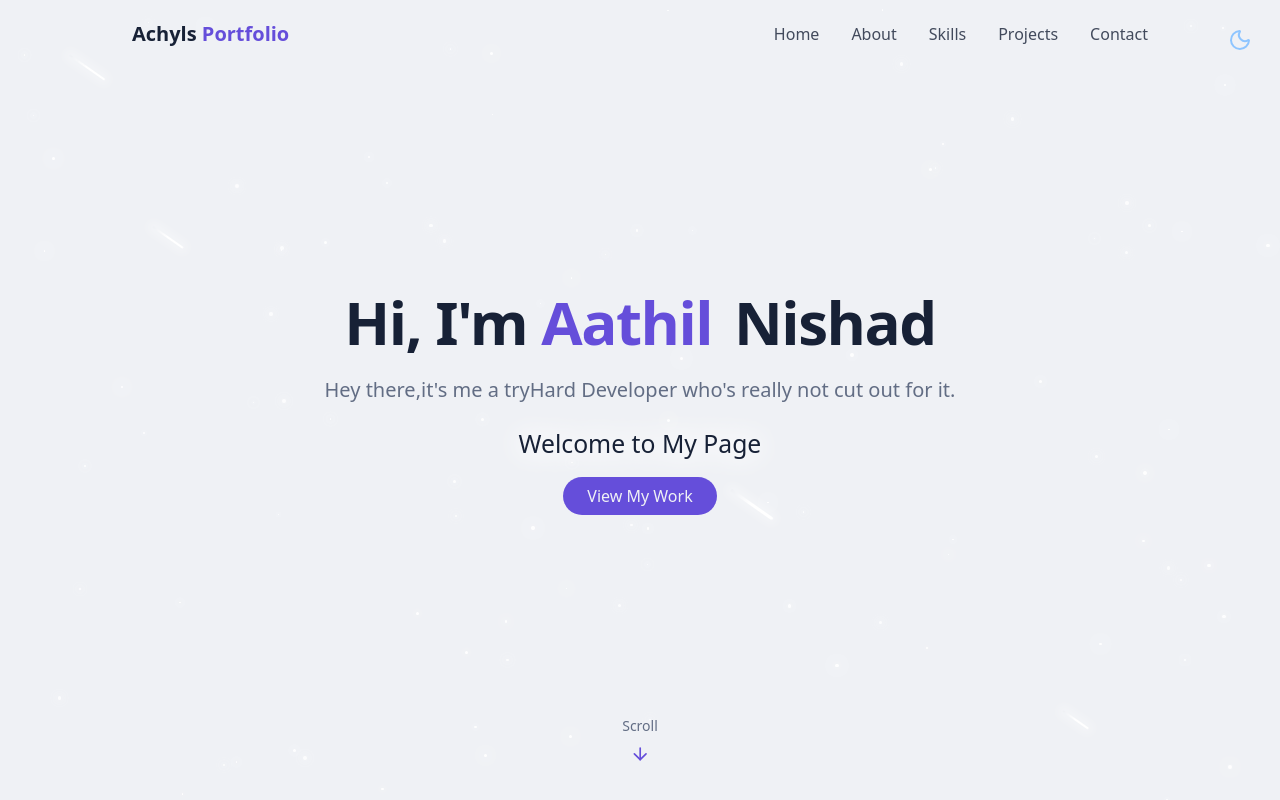
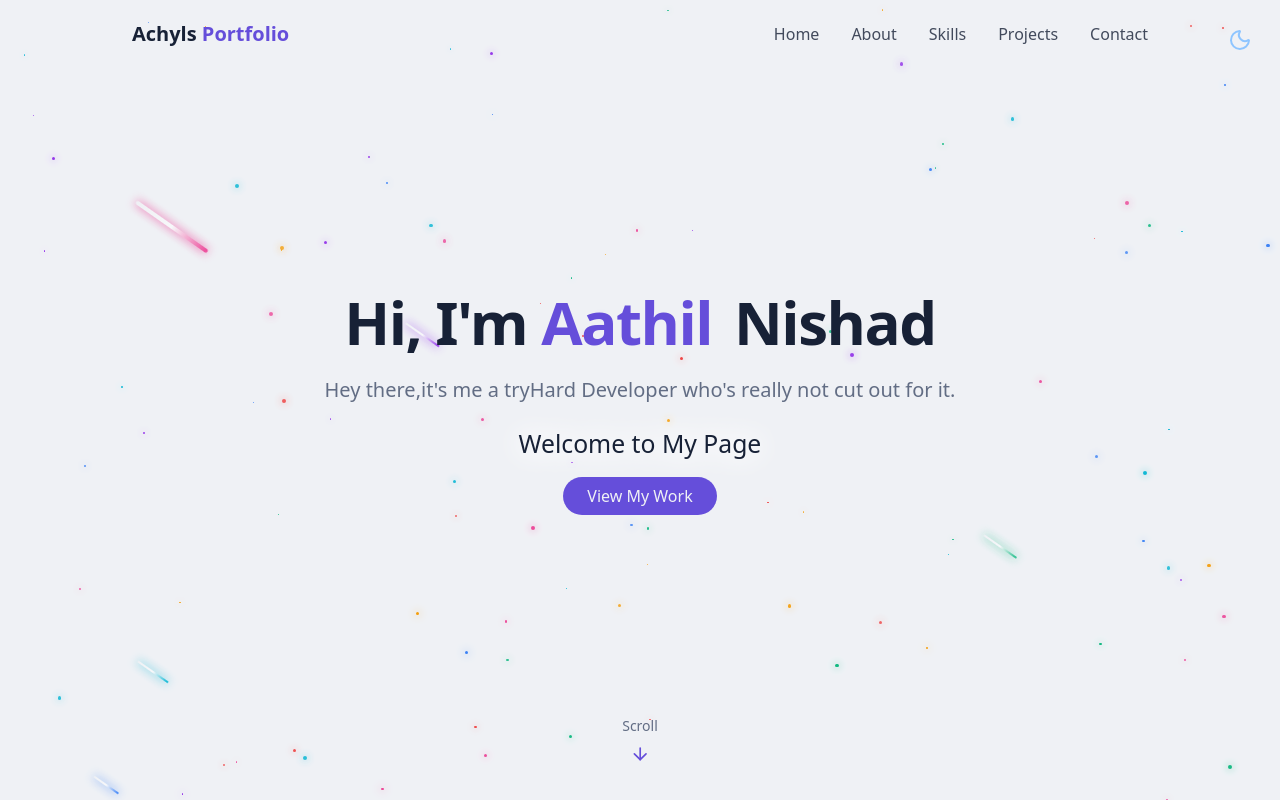
Before and after one commit to Achlys2004/Portfolio, a React (Vite) app: page / in a window 1280 px wide. Shown: the top 800 px of the page. Built offline with nearby package versions, Linux system fonts and the light colour scheme.

Commit message:
Light theme is beautiful now

```diff
--- a/src/Components/StarBackground.jsx
+++ b/src/Components/StarBackground.jsx
@@ -7,8 +7,22 @@ import { useEffect, useState } from "react";
 export const StarBackground = () => {
   const [stars, setStars] = useState([]);
   const [meteors, setMeteors] = useState([]);
+  const [isDark, setIsDark] = useState(false);
 
   useEffect(() => {
+    // Check initial theme
+    setIsDark(document.documentElement.classList.contains("dark"));
+
+    // Watch for theme changes
+    const observer = new MutationObserver(() => {
+      setIsDark(document.documentElement.classList.contains("dark"));
+    });
+
+    observer.observe(document.documentElement, {
+      attributes: true,
+      attributeFilter: ["class"],
+    });
+
     generateStars();
     generateMeteors();
 
@@ -17,7 +31,10 @@ export const StarBackground = () => {
     };
     window.addEventListener("resize", handleResize);
 
-    return () => window.removeEventListener("resize", handleResize);
+    return () => {
+      window.removeEventListener("resize", handleResize);
+      observer.disconnect();
+    };
   }, []);
 
   const generateStars = () => {
@@ -55,7 +72,7 @@ export const StarBackground = () => {
         x: Math.random() * 100,
         y: Math.random() * 100,
         opacity: Math.random() * 0.6 + 0.2,
-
+        delay: Math.random() * 3,
         animationDuration: Math.random() * 4 + 2,
       });
     }
@@ -64,11 +81,12 @@ export const StarBackground = () => {
   };
 
   return (
-    <div className="fixed inset-0 overflow-hidden pointer-events-none z-0">
-      {/* Stars */}
-      {stars.map((star) => (
+    <div className="fixed inset-0 overflow-hidden pointer-events-none z-10">
+      {/* DARK THEME STARS - Original white styling */}
+      {isDark &&
+        stars.map((star) => (
           <div
-          key={star.id}
+            key={`dark-star-${star.id}`}
             className="star animate-pulse-subtle"
             style={{
               width: `${star.size}px`,
@@ -80,10 +98,44 @@ export const StarBackground = () => {
             }}
           />
         ))}
-      {/* Meteors */}
-      {meteors.map((meteor) => (
+
+      {/* LIGHT THEME STARS - Colorful styling */}
+      {!isDark &&
+        stars.map((star) => {
+          const lightColors = [
+            "#3B82F6",
+            "#9333EA",
+            "#EC4899",
+            "#06B6D4",
+            "#10B981",
+            "#F59E0B",
+            "#EF4444",
+          ];
+          const color = lightColors[star.id % lightColors.length];
+
+          return (
             <div
-          key={meteor.id}
+              key={`light-star-${star.id}`}
+              className="absolute rounded-full animate-pulse-subtle-light"
+              style={{
+                width: `${star.size}px`,
+                height: `${star.size}px`,
+                left: `${star.x}%`,
+                top: `${star.y}%`,
+                opacity: star.opacity,
+                animationDuration: `${star.animationDuration}s`,
+                backgroundColor: color,
+                boxShadow: `0 0 8px ${color}`,
+              }}
+            />
+          );
+        })}
+
+      {/* DARK THEME METEORS - Original white styling */}
+      {isDark &&
+        meteors.map((meteor) => (
+          <div
+            key={`dark-meteor-${meteor.id}`}
             className="meteor animate-meteor"
             style={{
               width: `${meteor.size * 30}px`,
@@ -95,6 +147,38 @@ export const StarBackground = () => {
             }}
           />
         ))}
+
+      {/* LIGHT THEME METEORS - Colorful styling */}
+      {!isDark &&
+        meteors.map((meteor) => {
+          const meteorColors = [
+            { bg: "#3B82F6", shadow: "#3B82F6" },
+            { bg: "#9333EA", shadow: "#9333EA" },
+            { bg: "#EC4899", shadow: "#EC4899" },
+            { bg: "#06B6D4", shadow: "#06B6D4" },
+            { bg: "#10B981", shadow: "#10B981" },
+          ];
+          const color = meteorColors[meteor.id % meteorColors.length];
+
+          return (
+            <div
+              key={`light-meteor-${meteor.id}`}
+              className="absolute animate-meteor-light"
+              style={{
+                width: `${meteor.size * 30}px`,
+                height: `${meteor.size * 1.5}px`,
+                left: `${meteor.x}%`,
+                top: `${meteor.y}%`,
+                animationDuration: `${meteor.animationDuration}s`,
+                background: `linear-gradient(to right, ${color.bg} 0%, rgba(255, 255, 255, 0.5) 50%, transparent 100%)`,
+                boxShadow: `0 0 10px ${color.shadow}`,
+                borderRadius: "50px",
+                transform: "rotate(215deg)",
+                opacity: 1,
+              }}
+            />
+          );
+        })}
     </div>
   );
 };
--- a/src/index.css
+++ b/src/index.css
@@ -21,6 +21,8 @@
   --animate-fade-in-delay-6: fade-in 0.7s ease-out 4s forwards;
 
   --animate-meteor: meteor 5s linear infinite;
+  --animate-meteor-light: meteor-light 5s linear infinite;
+  --animate-pulse-subtle-light: pulse-subtle 3s ease-in-out infinite;
 
   @keyframes float {
     0%,
@@ -66,6 +68,21 @@
       opacity: 0;
     }
   }
+
+  @keyframes meteor-light {
+    0% {
+      transform: rotate(215deg) translateX(0);
+      opacity: 1;
+    }
+    70% {
+      opacity: 1;
+    }
+    100% {
+      transform: rotate(215deg) translateX(-500px);
+      opacity: 0;
+    }
+  }
+
   @keyframes faulty-bulb {
     0%,
     15% {
@@ -266,6 +283,14 @@
   box-shadow: 0 0 10px 5px rgba(255, 255, 255, 0.3);
 }
 
+@utility animate-pulse-subtle-light {
+  animation: var(--animate-pulse-subtle-light);
+}
+
+@utility animate-meteor-light {
+  animation: var(--animate-meteor-light);
+}
+
 #root {
   max-width: 100%;
   margin: 0 auto;
```
Lines whose indentation alone changed are shown as unchanged.
